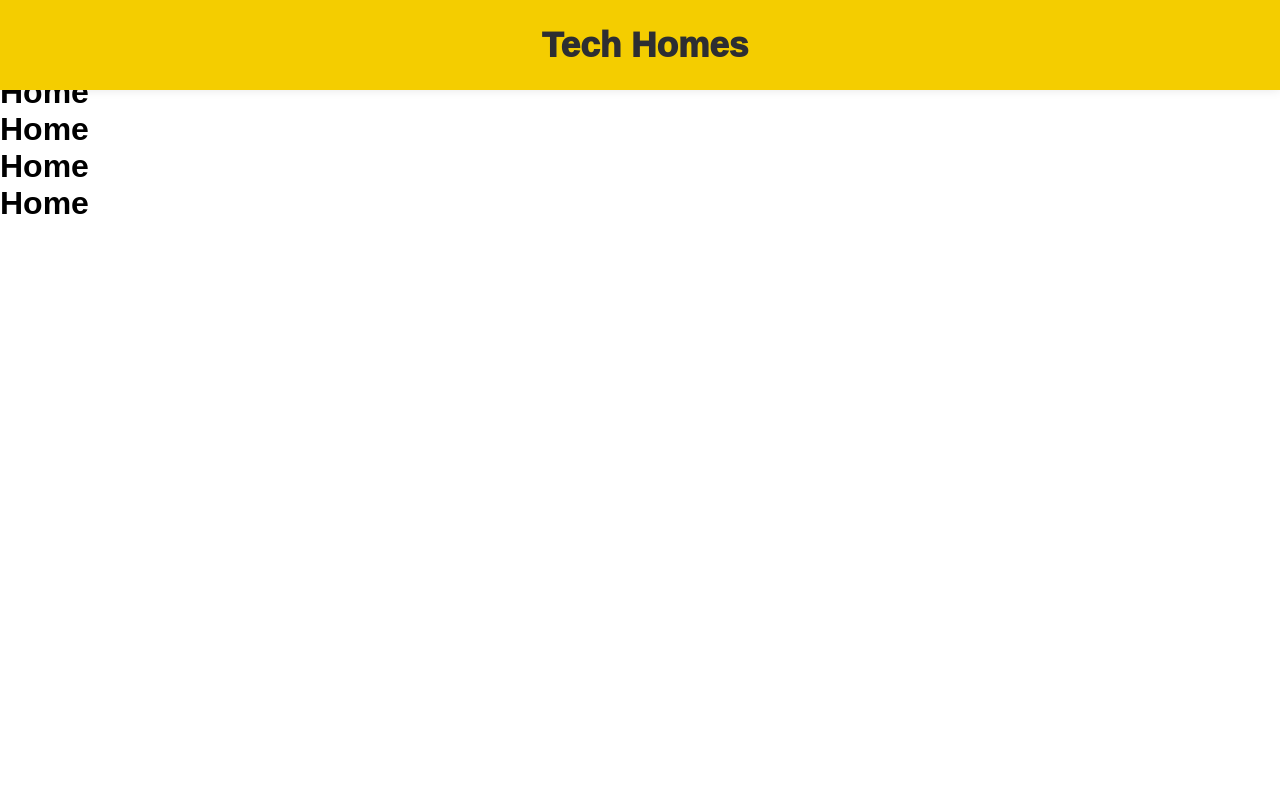
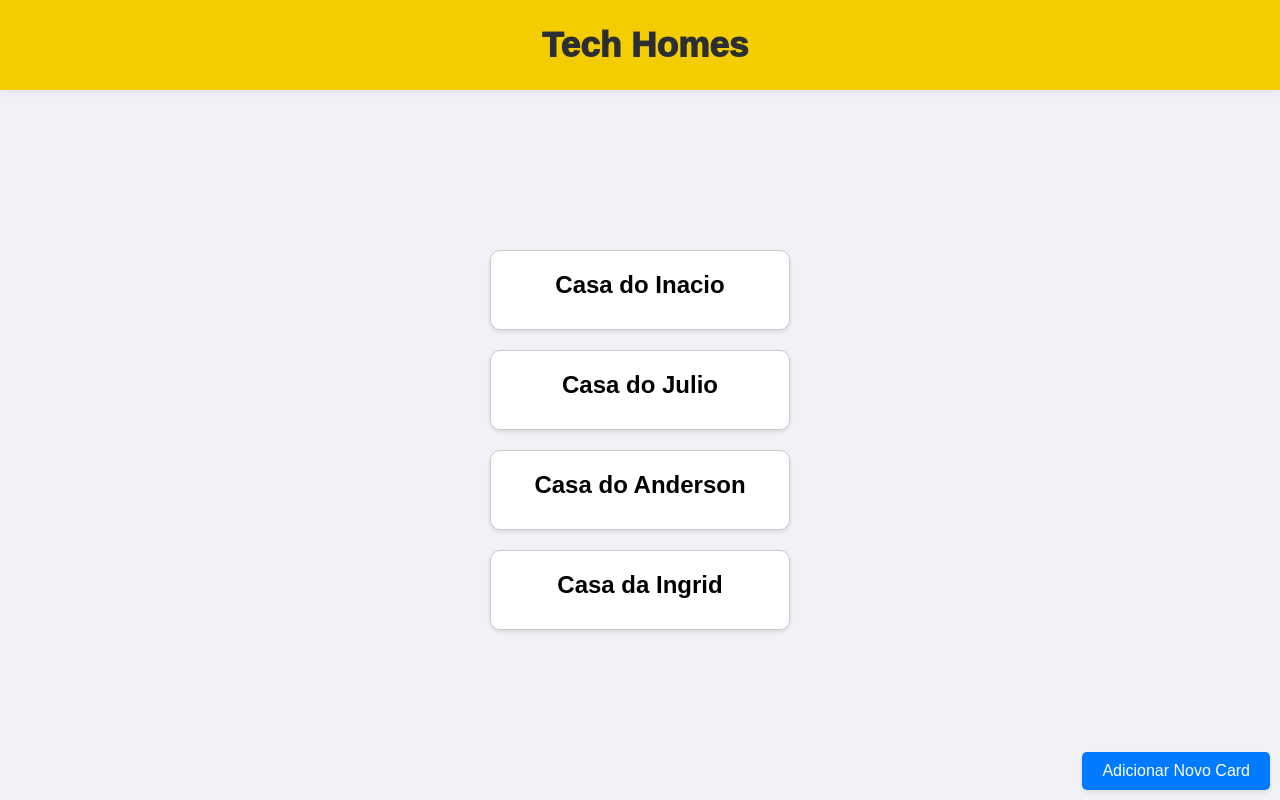
Before and after one commit to Inacioluz/casas_intelig-ntes-A3, a React (Vite) app: page / in a window 1280 px wide. Built offline with nearby package versions, Linux system fonts and the light colour scheme; a web font is replaced by a local one.

Commit message:
home: lista de cards sendo editada nome e lista

```diff
--- a/src/components/Home/Home.jsx
+++ b/src/components/Home/Home.jsx
@@ -1,14 +1,98 @@
-
+import { useState,useEffect, useRef } from 'react';
+import styles from './Home.module.css';
 
 export function Home() {
+    const [activeCard, setActiveCard] = useState(null);
+    const [namesList, setNamesList] = useState([
+      { title: 'Casa do Inacio', names: ['Alice', 'Bob', 'Charlie'] },
+      { title: 'Casa do Julio', names: ['David', 'Eve', 'Frank'] },
+      { title: 'Casa do Anderson', names: ['Grace', 'Heidi', 'Ivan'] },
+      { title: 'Casa da Ingrid', names: ['Judy', 'Karl', 'Leo'] }
+    ]);
+
+    const handleCardClick = (index) => {
+      setActiveCard(index);
+    };
+
+    const handleTitleChange = (index, newTitle) => {
+      const updatedNamesList = namesList.map((card, i) =>
+        i === index ? { ...card, title: newTitle } : card
+      );
+      setNamesList(updatedNamesList);
+    };
+
+    const handleNameAdd = (index, newName) => {
+      const updatedNamesList = namesList.map((card, i) =>
+        i === index ? { ...card, names: [...card.names, newName] } : card
+      );
+      setNamesList(updatedNamesList);
+    };
+
+    const addNewCard = () => {
+      const newCard = { title: 'New Card', names: ['New', 'Name', 'List'] };
+      setNamesList([...namesList, newCard]);
+    };
+
+    const cardRefs = useRef([]);
+
+    useEffect(() => {
+      const handleClickOutside = (event) => {
+        if (activeCard !== null && cardRefs.current[activeCard] && !cardRefs.current[activeCard].contains(event.target)) {
+          setActiveCard(null);
+        }
+      };
+
+      document.addEventListener('mousedown', handleClickOutside);
+      return () => {
+        document.removeEventListener('mousedown', handleClickOutside);
+      };
+    }, [activeCard]);
+
     return (
-        <div>
-            <h1>Home</h1>
-            <h1>Home</h1>
-            <h1>Home</h1>
-            <h1>Home</h1>
-            <h1>Home</h1>
-            <h1>Home</h1>
-        </div>
-    )
+        <div className={styles.pageContainer}>
+      <div className={styles.container}>
+        {namesList.map((card, index) => (
+          <div
+            key={index}
+            className={styles.card}
+            onClick={() => handleCardClick(index)}
+            ref={(el) => (cardRefs.current[index] = el)}
+          >
+            {activeCard === index ? (
+              <input
+                className={styles.cardTitleInput}
+                value={card.title}
+                onChange={(e) => handleTitleChange(index, e.target.value)}
+              />
+            ) : (
+              <h2>{card.title}</h2>
+            )}
+            {activeCard === index && (
+              <>
+                <ul>
+                  {card.names.map((name, i) => (
+                    <li key={i}>{name}</li>
+                  ))}
+                </ul>
+                <input
+                  type="text"
+                  placeholder="Adicionar nome"
+                  className={styles.nameInput}
+                  onKeyDown={(e) => {
+                    if (e.key === 'Enter' && e.target.value.trim() !== '') {
+                      handleNameAdd(index, e.target.value.trim());
+                      e.target.value = '';
+                    }
+                  }}
+                />
+              </>
+            )}
+          </div>
+        ))}
+      </div>
+      <button className={styles.addButton} onClick={addNewCard}>
+        Adicionar Novo Card
+      </button>
+    </div>
+    );
 }
--- a/src/components/Home/Home.module.css
+++ b/src/components/Home/Home.module.css
@@ -0,0 +1,87 @@
+.pageContainer {
+  display: flex;
+  flex-direction: column;
+  align-items: center;
+  position: relative;
+  min-height: 100vh;
+  padding-bottom: 60px; /* Espaço para o botão */
+  background-color: #f0f2f5;
+}
+
+.container {
+  display: flex;
+  flex-direction: column;
+  align-items: center;
+  margin-top: 15rem;
+}
+
+.card {
+  width: 300px;
+  padding: 20px;
+  margin: 10px 0;
+  border: 1px solid #ccc;
+  border-radius: 10px;
+  background-color: #fff;
+  box-shadow: 0 2px 4px rgba(0, 0, 0, 0.1);
+  cursor: pointer;
+  transition: transform 0.3s ease;
+}
+
+.card:hover {
+  transform: scale(1.05);
+}
+
+.card h2 {
+  margin: 0 0 10px;
+  font-size: 24px;
+  text-align: center;
+}
+
+.cardTitleInput {
+  width: 100%;
+  padding: 10px;
+  margin-bottom: 10px;
+  font-size: 24px;
+  text-align: center;
+  border: 1px solid #ccc;
+  border-radius: 5px;
+}
+
+.nameInput {
+  width: 100%;
+  padding: 10px;
+  font-size: 16px;
+  margin-top: 10px;
+  border: 1px solid #ccc;
+  border-radius: 5px;
+}
+
+.card ul {
+  list-style-type: none;
+  padding: 0;
+}
+
+.card ul li {
+  padding: 5px 0;
+  font-size: 18px;
+  text-align: center;
+}
+
+.addButton {
+  position: fixed;
+  bottom: 10px;
+  right: 10px;
+  padding: 10px 20px;
+  background-color: #007bff;
+  color: white;
+  border: none;
+  border-radius: 5px;
+  cursor: pointer;
+  font-size: 16px;
+  box-shadow: 0 2px 4px rgba(0, 0, 0, 0.1);
+  transition: background-color 0.3s ease;
+}
+
+.addButton:hover {
+  background-color: #0056b3;
+}
```
